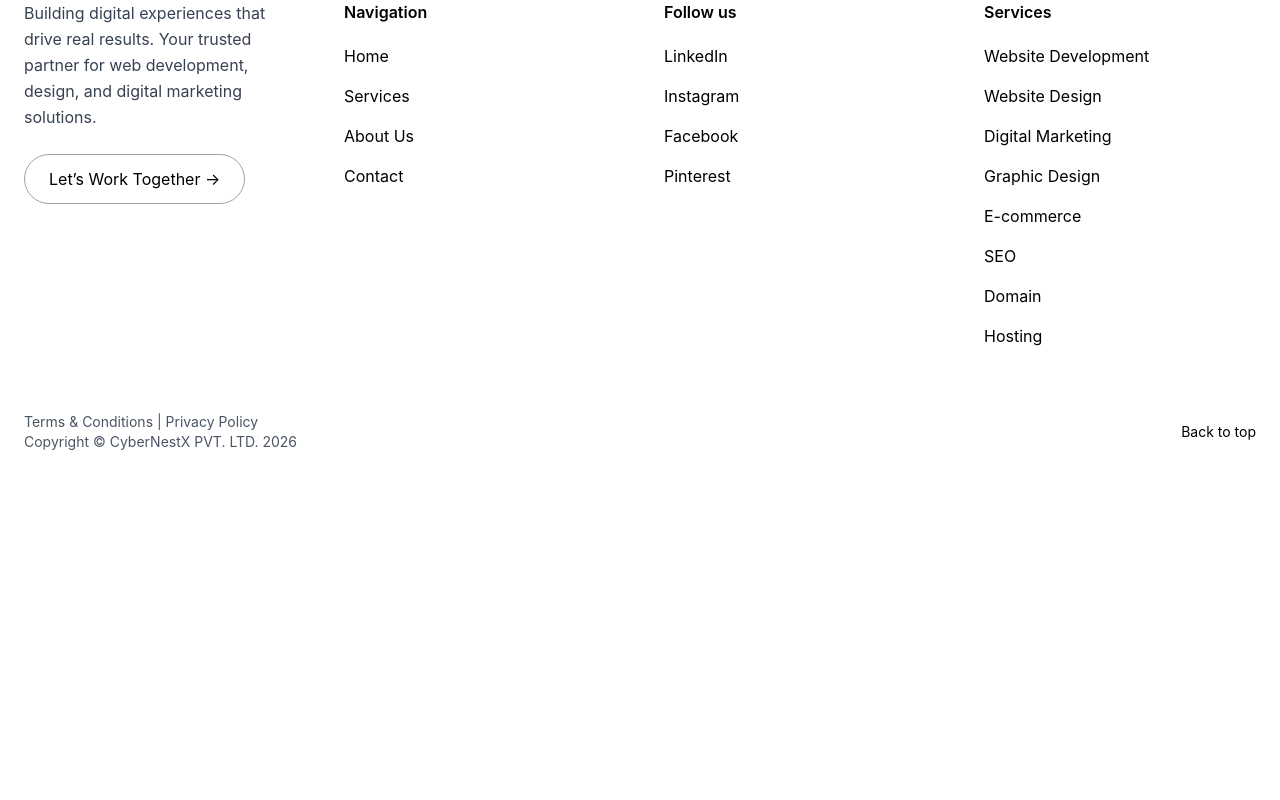
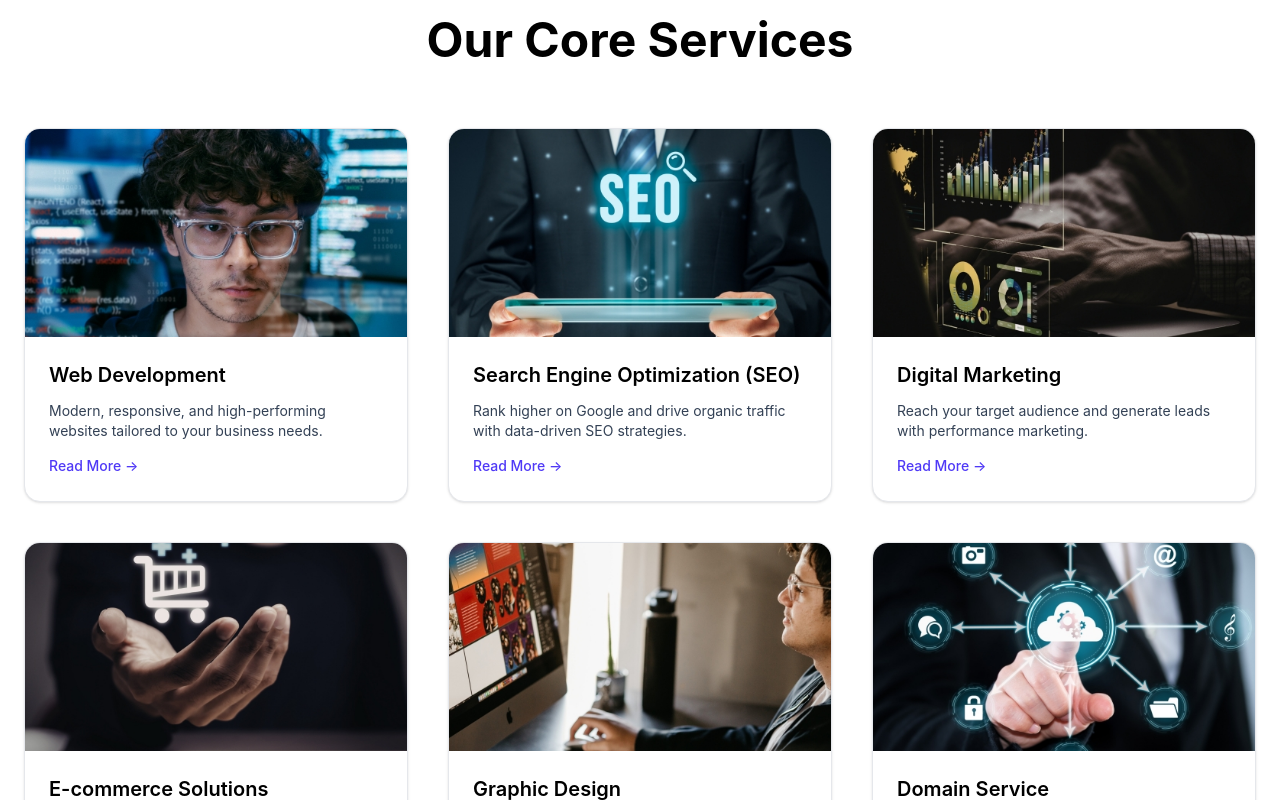
Before and after one commit to Buddy007k/Cybernestx, a Next.js app: page / in a window 1280 px wide. Shown: the part 880-1680 px from the top of the page. Before the commit the page ends 1372 px from the top, so only its background shows below. Built offline with nearby package versions, Linux system fonts and the light colour scheme.

Commit message:
service card

```diff
--- a/app/page.js
+++ b/app/page.js
@@ -3,12 +3,14 @@
 import Navbar from "@/components/navbar";
 import Footer from "@/components/footer";
 import Hero from "@/components/hero";
+import ServicesPage from "@/components/services";
 
 export default function Home() {
   return (
     <>
       <Navbar />
       <Hero />
+      <ServicesPage />
       <Footer />
     </>
   );
--- a/components/services.jsx
+++ b/components/services.jsx
@@ -1,35 +1,109 @@
 "use client";
-import { motion } from "framer-motion";
-import { stagger, fadeUp } from "./animations";
 
-export default function Services() {
+import { useTheme } from "next-themes";
+import { useEffect, useState } from "react";
+
+export default function ServicesPage() {
+  const { theme } = useTheme();
+  const [mounted, setMounted] = useState(false);
+
+  useEffect(() => setMounted(true), []);
+  if (!mounted) return null;
+
+  const isDark = theme === "dark";
+
   const services = [
-    "Website Development",
-    "SEO Optimization",
-    "Digital Marketing",
-    "E-commerce",
+    {
+      title: "Web Development",
+      img: "/assets/web-d-card.jpeg",
+      desc: "Modern, responsive, and high-performing websites tailored to your business needs.",
+    },
+    {
+      title: "Search Engine Optimization (SEO)",
+      img: "/assets/SEO-card.jpeg",
+      desc: "Rank higher on Google and drive organic traffic with data-driven SEO strategies.",
+    },
+    {
+      title: "Digital Marketing",
+      img: "/assets/digital-marketing-card.jpeg",
+      desc: "Reach your target audience and generate leads with performance marketing.",
+    },
+    {
+      title: "E-commerce Solutions (Marketplace Management)",
+      img: "/assets/ecommerce-card.jpeg",
+      desc: "Complete support for Amazon, Flipkart, and Meesho sellers to grow sales and visibility.",
+    },
+    {
+      title: "Graphic Design",
+      img: "/assets/graphic-design-card.jpeg",
+      desc: "Create compelling visual content that resonates with your audience.",
+    },
+    {
+      title: "Domain Service",
+      img: "/assets/domain-service-card.jpeg",
+      desc: "Deploy, scale, and manage apps efficiently in the cloud.",
+    },
   ];
 
   return (
-    <section className="py-24">
-      <motion.div
-        variants={stagger}
-        initial="hidden"
-        whileInView="show"
-        viewport={{ once: true }}
-        className="grid md:grid-cols-4 gap-8 max-w-6xl mx-auto px-6"
-      >
-        {services.map((s, i) => (
-          <motion.div
-            key={i}
-            variants={fadeUp}
-            whileHover={{ scale: 1.05 }}
-            className="glass p-6 rounded-xl"
-          >
-            {s}
-          </motion.div>
-        ))}
-      </motion.div>
+    <section className="py-24 px-6">
+      <div className="max-w-7xl mx-auto">
+
+        {/* Heading */}
+        <h1 className="text-4xl md:text-5xl font-bold text-center mb-16 text-strong">
+          Our Core Services
+        </h1>
+
+        {/* Grid */}
+        <div className="grid md:grid-cols-3 gap-10">
+          {services.map((service, i) => (
+            <div
+              key={i}
+              className={`group rounded-2xl overflow-hidden border transition duration-300
+
+              ${
+                isDark
+                  ? "bg-black/60 backdrop-blur-lg border-white/10 hover:shadow-xl hover:shadow-indigo-500/10"
+                  : "bg-white border-gray-200 shadow-sm hover:shadow-xl hover:bg-gray-50"
+              }
+              `}
+            >
+              {/* IMAGE */}
+              <div className="relative h-52 overflow-hidden">
+                <img
+                  src={service.img}
+                  alt={service.title}
+                  className="w-full h-full object-cover
+                  group-hover:scale-110 transition duration-500"
+                />
+
+                {/* 🔥 HOVER OVERLAY */}
+                <div className="absolute inset-0 bg-black/0 group-hover:bg-black/40 transition duration-300 flex items-center justify-center">
+                  <button className="opacity-0 group-hover:opacity-100 translate-y-6 group-hover:translate-y-0 transition duration-300 px-5 py-2 rounded-lg bg-white text-black text-sm font-medium shadow-md">
+                    View Details
+                  </button>
+                </div>
+              </div>
+
+              {/* CONTENT */}
+              <div className="p-6 space-y-3">
+                <h3 className="text-xl font-semibold text-strong">
+                  {service.title}
+                </h3>
+
+                <p className="text-sm text-muted">
+                  {service.desc}
+                </p>
+
+                <button className="text-indigo-600 text-sm font-medium hover:underline">
+                  Read More →
+                </button>
+              </div>
+            </div>
+          ))}
+        </div>
+
+      </div>
     </section>
   );
 }
```
